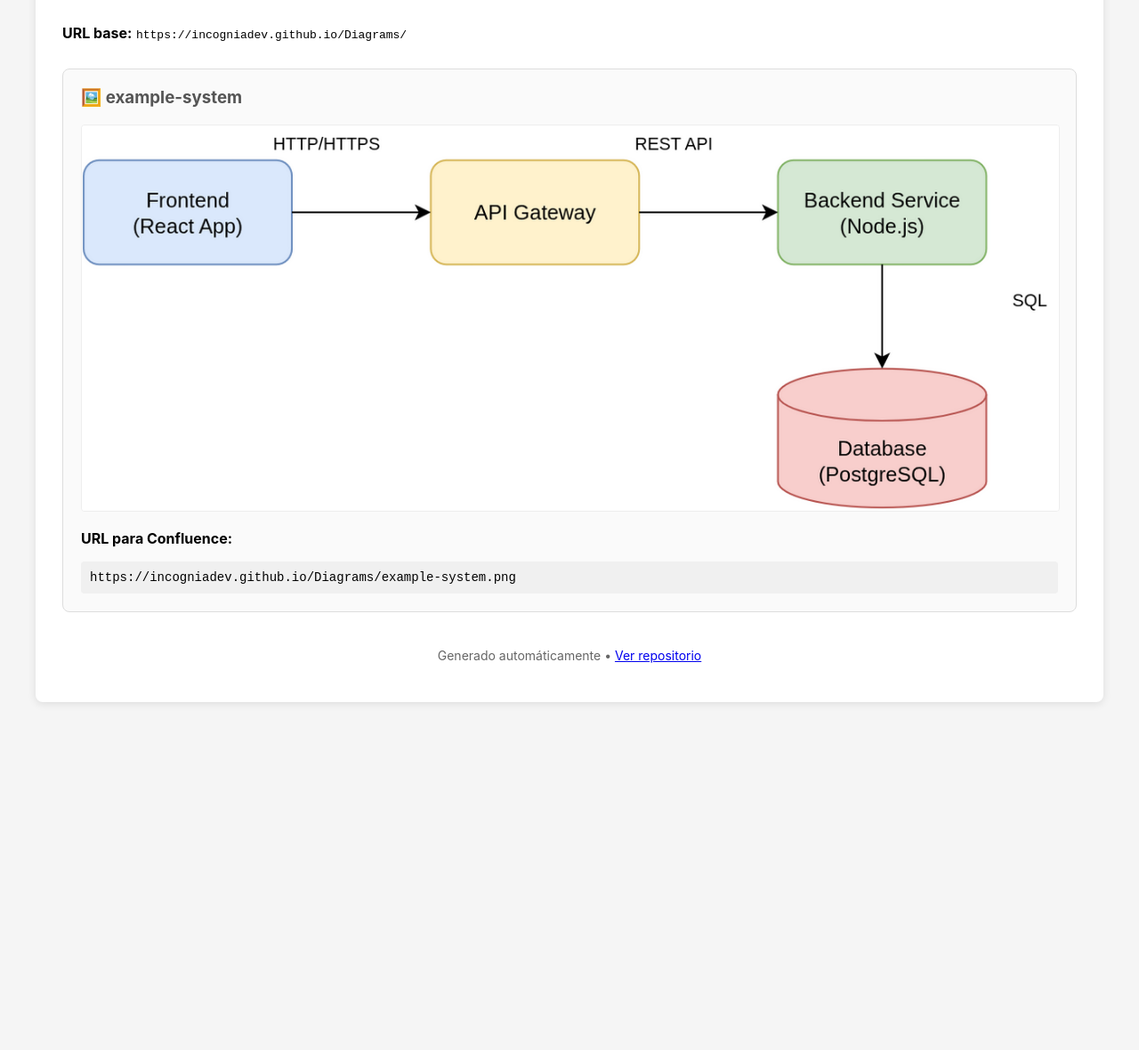
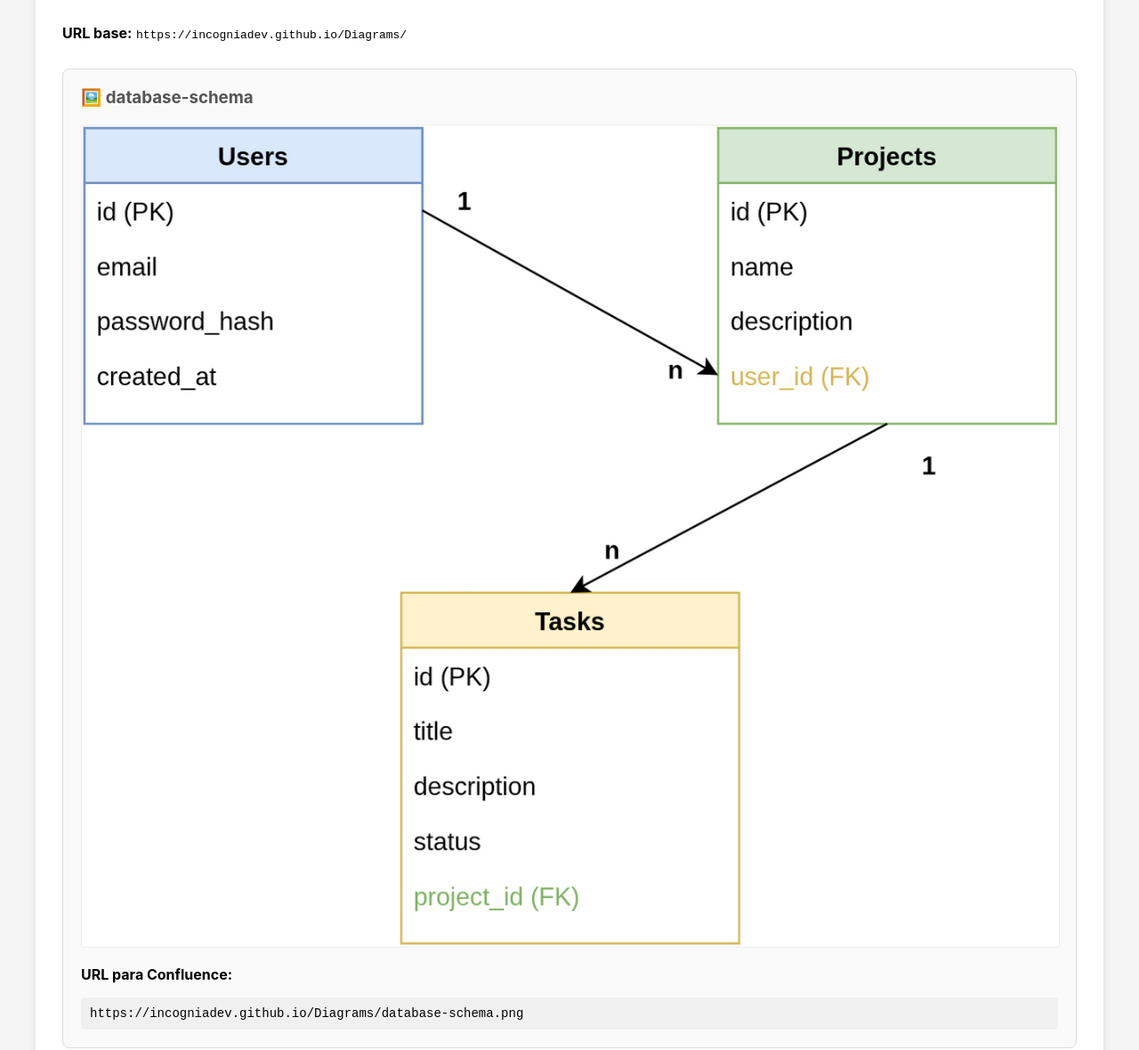
Before and after one commit to incogniadev/Diagrams, a plain HTML site: page public/index.html in a window 1280 px wide. Shown: the part 133-1313 px from the top of the page at 89% size. Before the commit the page ends 962 px from the top, so only its background shows below. Drawn offline with Linux system fonts and the light colour scheme.

Commit message:
feat: add two additional example diagrams
- Add user-login-flow.drawio with authentication process flow
- Add database-schema.drawio with Users/Projects/Tasks entity relationship
- Generate PNG files for all three diagrams
- Update index.html to display all diagrams with Confluence URLs

```diff
--- a/public/index.html
+++ b/public/index.html
@@ -52,13 +52,25 @@
 </head>
 <body>
     <div class="container">
-        <h1>📊 incognia Diagrams Repository</h1>
+            <h1>📊 incognia Diagrams Repository</h1>
         <p><strong>URL base:</strong> <code>https://incogniadev.github.io/Diagrams/</code></p>
+        <div class="diagram">
+            <h3>🖼️ database-schema</h3>
+            <img src="./database-schema.png" alt="database-schema" />
+            <p><strong>URL para Confluence:</strong></p>
+            <div class="url">https://incogniadev.github.io/Diagrams/database-schema.png</div>
+        </div>
         <div class="diagram">
             <h3>🖼️ example-system</h3>
             <img src="./example-system.png" alt="example-system" />
             <p><strong>URL para Confluence:</strong></p>
             <div class="url">https://incogniadev.github.io/Diagrams/example-system.png</div>
+        </div>
+        <div class="diagram">
+            <h3>🖼️ user-login-flow</h3>
+            <img src="./user-login-flow.png" alt="user-login-flow" />
+            <p><strong>URL para Confluence:</strong></p>
+            <div class="url">https://incogniadev.github.io/Diagrams/user-login-flow.png</div>
         </div>
         <div class="footer">
             <p>Generado automáticamente • <a href="https://github.com/incogniadev/Diagrams">Ver repositorio</a></p>
```
Also changed, not shown: public/database-schema.png (added), public/user-login-flow.png (added), 2 other files.
